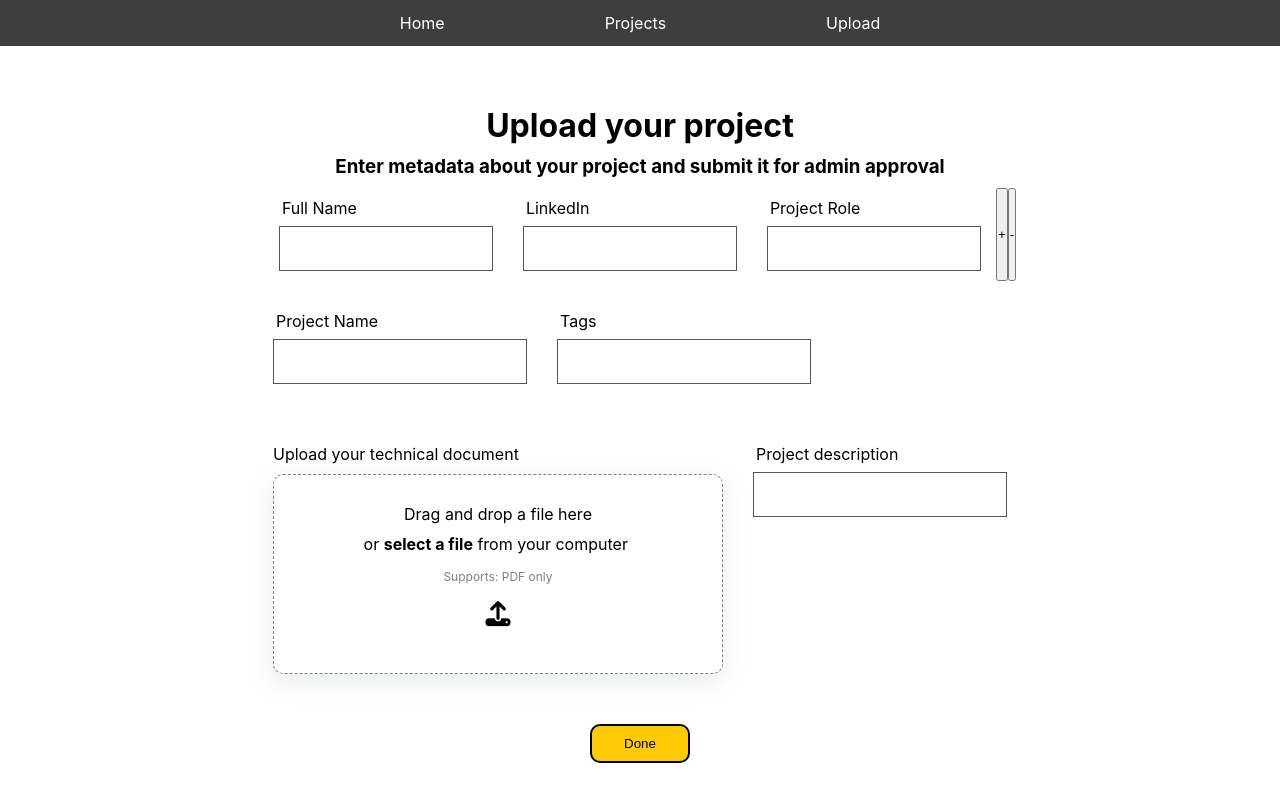
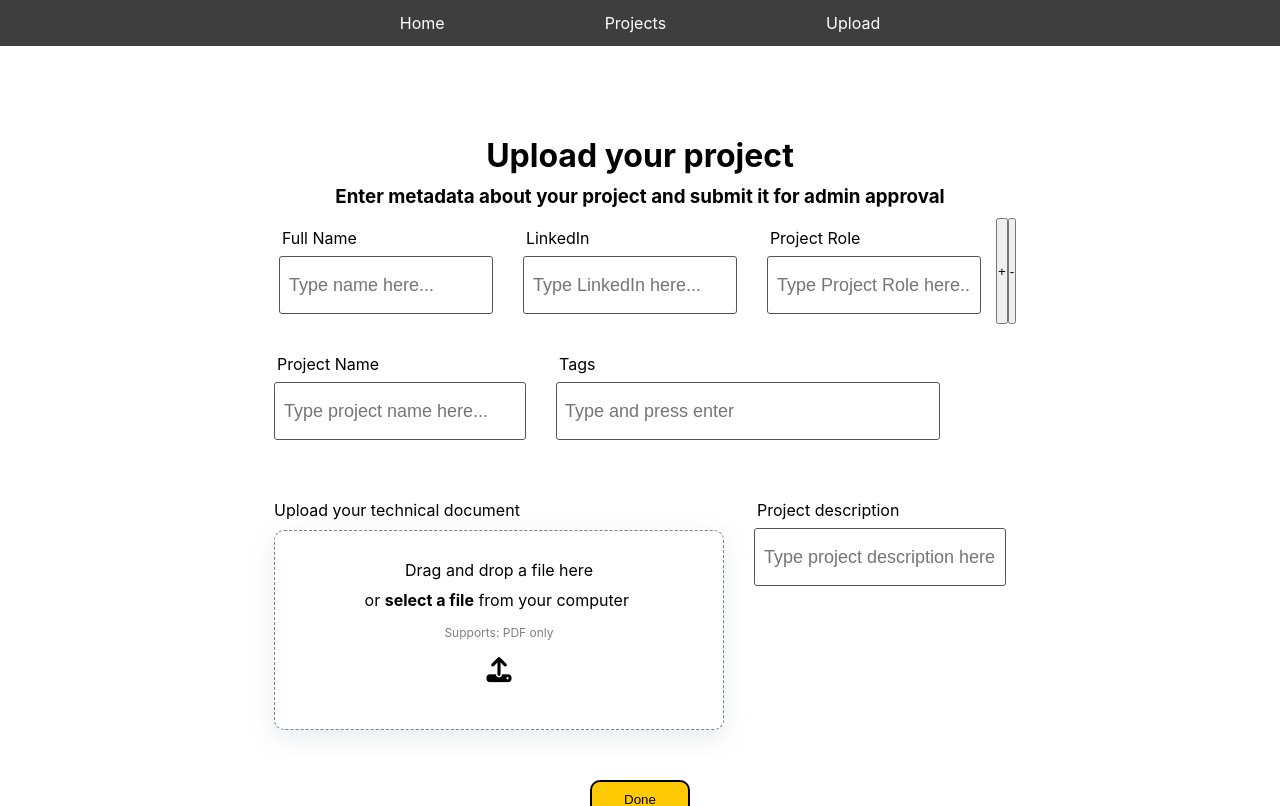
Before and after one commit to sopgeo/Senior-Design-Rising-Server-Project, a React (Create React App) app in the folder frontend/: page /upload in a window 1280 px wide. Shown: the top 806 px of the page. Built offline with nearby package versions, Linux system fonts and the light colour scheme.

Commit message:
added tags

```diff
--- /dev/null
+++ b/frontend/src/components/TagsInput.js
@@ -0,0 +1,32 @@
+import { useState } from 'react'
+import "../css/TagsInput.css";
+
+function TagsInput(){
+    const [tags, setTags] = useState([])
+
+    function handleKeyDown(e){
+        if(e.key !== 'Enter') return
+        const value = e.target.value
+        if(!value.trim()) return
+        setTags([...tags, value])
+        e.target.value = ''
+    }
+
+    function removeTag(index){
+        setTags(tags.filter((el, i) => i !== index))
+    }
+
+    return (
+        <div className="tags-input-container">
+            { tags.map((tag, index) => (
+                <div className="tag-item" key={index}>
+                    <span className="text">{tag}</span>
+                    <span className="close" onClick={() => removeTag(index)}>&times;</span>
+                </div>
+            )) }
+            <input onKeyDown={handleKeyDown} type="text" className="tags-input" placeholder="Type and press enter" />
+        </div>
+    )
+}
+
+export default TagsInput
--- a/frontend/src/components/Upload.js
+++ b/frontend/src/components/Upload.js
@@ -2,6 +2,7 @@
 import "../css/Upload.css";
 import React, { useState } from "react";
 import { useDropzone } from 'react-dropzone'
+import TagsInput from "../components/TagsInput"
 
 function Upload() {
     // const [dataURL, setDataURL] = useState(null)}
@@ -52,17 +53,17 @@ function Upload() {
             <div className="full-name-field">
                 <div id="full-name-header">Full Name</div>
                 {/* <br/> */}
-                <input type="text" id="full-name-input"/>
+                <input type="text" id="full-name-input" placeholder="Type name here..."/>
             </div>
 
             <div className="linked-in-field">
                 <div id="linked-in-header">LinkedIn</div>
-                <input type="text" id="linked-in-input"/>
+                <input type="text" id="linked-in-input" placeholder="Type LinkedIn here..."/>
             </div>
 
             <div className="project-role-field">
                 <div id="project-role-header">Project Role</div>
-                <input type="text" id="project-role-input"/>
+                <input type="text" id="project-role-input" placeholder="Type Project Role here..."/>
             </div>
 
             {/* <button onClick={addUser}>+</button> */}
@@ -75,12 +76,12 @@ function Upload() {
             <div className="line1">
                 <div className="project-name-field">
                     <div id="project-name">Project Name</div>
-                    <input type="text" id="proj-name-input"/>
+                    <input type="text" id="proj-name-input" placeholder="Type project name here..."/>
                 </div>
 
                 <div className="tags-field">
                     <div id="tags">Tags</div>
-                    <input type="text" id="tags-input"/>
+                    <TagsInput />
                 </div>
             </div>
             <br/>
@@ -116,7 +117,7 @@ function Upload() {
 
                 <div className="proj-desc-field">
                     <div id="project-description">Project description</div>
-                    <input type="text" id="proj-desc"/>
+                    <input type="text" id="proj-desc" placeholder="Type project description here..."/>
                 </div>
             </div>
 
--- /dev/null
+++ b/frontend/src/css/TagsInput.css
@@ -0,0 +1,53 @@
+*{
+    margin: 0;
+    padding: 0;
+}
+
+body{
+    /* display: flex; */
+    justify-content: center;
+    align-items: center;
+    /* font-family: 'Courier New', Courier, monospace; */
+    /* font-weight: bold; */
+}
+
+.tags-input-container{
+    border: 1px solid #555555;
+    padding: 0.5em;
+    border-radius: 3px;
+    /* height: min(40vw, 200px);  */
+    width: min(30vw, 600px);
+    /* width: 30vw; */
+    display: flex;
+    align-items: center;
+    flex-wrap: wrap;
+    gap: .5em;
+}
+
+.tag-item{
+    background-color: rgb(218, 216, 216);
+    display: inline-block;
+    padding: .5em .75em;
+    border-radius: 20px;
+}
+.tag-item .close{
+    height: 20px;
+    width: 20px;
+    background-color: rgb(48, 48, 48);
+    color: #fff;
+    border-radius: 50%;
+    display: inline-flex;
+    justify-content: center;
+    align-items: center;
+    margin-left: .5em;
+    font-size: 18px;
+    cursor: pointer;
+}
+
+.tags-input{
+    flex-grow: 1;
+    padding: .5em 0;
+    border: none;
+    height: 40px;
+    outline: none;
+}
--- a/frontend/src/css/Upload.css
+++ b/frontend/src/css/Upload.css
@@ -2,11 +2,11 @@
     margin: 0;
     padding: 0;
     box-sizing: border-box;
+    outline: none;
 }
 
-
 .upload-page {
-    margin: 50px;
+    margin: 5rem;
     display: flex;
     align-items: center;
     justify-content: center;
@@ -32,8 +32,10 @@
 
 #full-name-input, #linked-in-input, #project-role-input, #proj-name-input, #tags-input, #proj-desc {
     border: 1px solid #555555;
-    height: 45px;
-    padding: 10px;
+    border-radius: 3px;
+    height: 3.63rem;
+    padding: .5em;
+    flex-wrap: wrap;
 }
 
 #proj-desc {
@@ -70,6 +72,7 @@
 }
 
 .drag-area, .drop-files {
+    cursor: pointer;
     width: 450px;
     height: 200px;
     /* height: 200px; */
@@ -119,11 +122,12 @@
     padding: 10px;
     border-radius: 10px;
     border: 2px solid black;
+    cursor: pointer;
 }
 
-/* #done-button:hover {
-    background-color: ;
-} */
+#done-button:hover {
+    background-color: grey;
+}
 
 /* #proj-name-input, #tags-input, #full-name-input, #linked-in-input, #project-role-input {
     margin: 5px;
```
